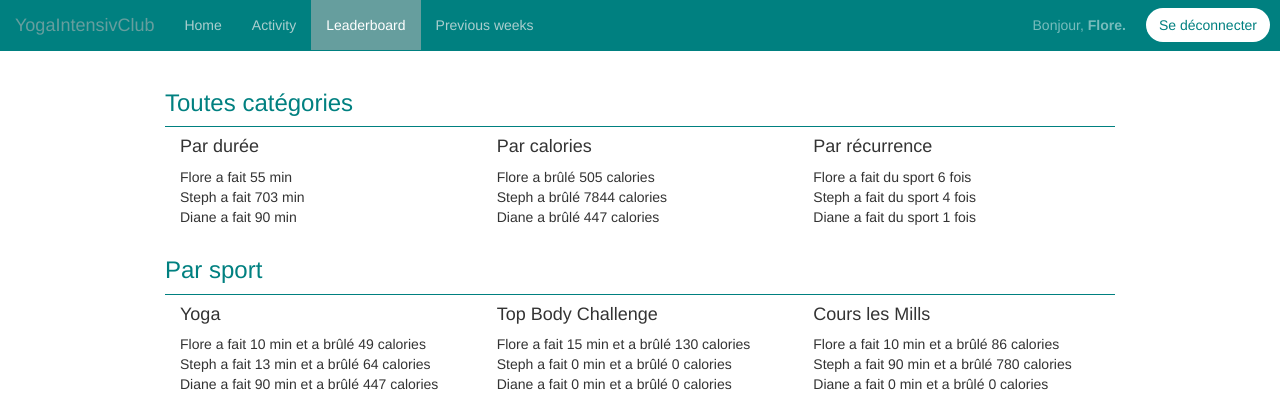
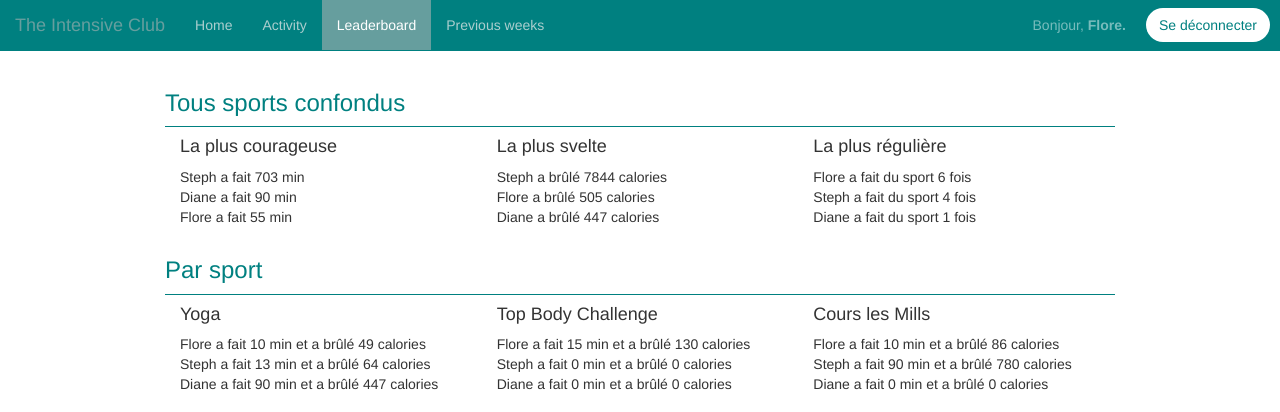
Before and after one commit to floredelasteyrie/yogaintensivclub, a Django app: page /leaderboard/ in a window 1280 px wide. Shown: the top 412 px of the page. Run offline with Django 3.2, Linux system fonts and the light colour scheme; a user stored in the database is signed in; data comes from the database, SQL or seed files in the repository; both versions use the stored data as it was after the commit; some libraries are stand-ins or nearby versions.

Commit message:
Changement titre Intensive Club Ajout date de l’exercice Tri des leaderboards

```diff
--- a/yoga/forms.py
+++ b/yoga/forms.py
@@ -1,5 +1,6 @@
 from django import forms
 from . models import *
+import datetime
 
 class ConnexionForm(forms.Form):
     username = forms.CharField(label="Nom d'utilisateur", max_length=30)
@@ -13,3 +14,4 @@ class ActivityForm(forms.Form):
               ("Jogging", "Jogging")]
     duree = forms.IntegerField()
     sport = forms.ChoiceField(choices=SPORTS)
+    date = forms.DateTimeField(initial=datetime.date.today)
--- a/yoga/models.py
+++ b/yoga/models.py
@@ -9,5 +9,5 @@ class Activity(models.Model):
               ("Jogging", "Jogging")]
     sport = models.CharField(max_length=10, choices= SPORTS)
     durée = models.IntegerField()
-    date = models.DateTimeField(auto_now_add=True, auto_now=False)
+    date = models.DateTimeField(auto_now_add=False, auto_now=False)
     user = models.ForeignKey(User, null = True)
--- a/yoga/templates/base.html
+++ b/yoga/templates/base.html
@@ -6,7 +6,7 @@
 		<meta http-equiv="X-UA-Compatible" content="IE=edge">
 		<meta name="viewport" content="width=device-width, initial-scale=1">
 
-		<title>{% block title %}YogaIntensivClub{% endblock %}</title>
+		<title>{% block title %}The Intensive Club{% endblock %}</title>
 
 		<link href="{% static 'css/bootstrap.min.css' %}" rel="stylesheet">
 		<link href="{% static 'css/yoga.css' %}" rel="stylesheet">
@@ -17,6 +17,7 @@
 		  <script src="https://oss.maxcdn.com/html5shiv/3.7.3/html5shiv.min.js"></script>
 		  <script src="https://oss.maxcdn.com/respond/1.4.2/respond.min.js"></script>
 		<![endif]-->
+
 	</head>
 
 	<body>
@@ -30,7 +31,7 @@
                         <span class="icon-bar" style="background-color: white;"></span>
                         <span class="icon-bar" style="background-color: white;"></span>
                     </button>
-                  <a class="navbar-brand" href="/">YogaIntensivClub</a>
+                  <a class="navbar-brand" href="/">The Intensive Club</a>
                 </div>
                 <div id="navbar" class="collapse navbar-collapse">
                     <ul class="nav navbar-nav col-md-6">
--- a/yoga/templates/leaderboard.html
+++ b/yoga/templates/leaderboard.html
@@ -13,25 +13,25 @@
 
 <div class="col-md-offset-1 col-md-10">
     <div class="row">
-    <h3 style="color: teal;">Toutes catégories</h3>
+    <h3 style="color: teal;">Tous sports confondus</h3>
     <div style="border-bottom: 1px solid teal"></div>
         <div class="col-sm-4">
-            <h4>Par durée</h4>
+            <h4>La plus courageuse</h4>
                 <p>
-                {%  for tab in tableau6 %}
+                {%  for tab in tableau6|dictsortreversed:"temps" %}
                     {{ tab.utilisateur.first_name }} a fait {{ tab.temps }} min </br>
                 {% endfor %}
                 </p>
         </div>
         <div class="col-sm-4">
-            <h4>Par calories</h4>
-                {%  for tab in tab_calories %}
+            <h4>La plus svelte</h4>
+                {%  for tab in tab_calories|dictsortreversed:"calories" %}
                     {{ tab.utilisateur.first_name }} a brûlé {{ tab.calories }} calories </br>
                 {% endfor %}
         </div>
         <div class="col-sm-4">
-            <h4>Par récurrence</h4>
-                {%  for tab in tableau6 %}
+            <h4>La plus régulière</h4>
+                {%  for tab in tableau6|dictsortreversed:"fois" %}
                     {{ tab.utilisateur.first_name }} a fait du sport {{ tab.fois }} fois </br>
                 {% endfor %}
         </div>
--- a/yoga/templates/liens.html
+++ b/yoga/templates/liens.html
@@ -6,7 +6,7 @@
 		<meta http-equiv="X-UA-Compatible" content="IE=edge">
 		<meta name="viewport" content="width=device-width, initial-scale=1">
 
-		<title>{% block title %}YogaIntensivClub{% endblock %}</title>
+		<title>{% block title %}The Intensive Club{% endblock %}</title>
 
 		<link href="{% static 'css/bootstrap.min.css' %}" rel="stylesheet">
 		<link href="{% static 'css/yoga.css' %}" rel="stylesheet">
@@ -30,7 +30,7 @@
                         <span class="icon-bar" style="background-color: white;"></span>
                         <span class="icon-bar" style="background-color: white;"></span>
                     </button>
-                  <a class="navbar-brand" href="/">YogaIntensivClub</a>
+                  <a class="navbar-brand" href="/">The Intensive Club</a>
                 </div>
                 <div id="navbar" class="collapse navbar-collapse">
                     <ul class="nav navbar-nav col-md-6">
--- a/yoga/urls.py
+++ b/yoga/urls.py
@@ -1,15 +1,20 @@
+#from django.conf import settings
 from django.conf.urls import include, url
 from django.contrib import admin
 from . import views
 
+#if settings.DEBUG:
+#  import debug_toolbar
+
 urlpatterns = [
     url(r'^admin/', include(admin.site.urls)),
     url(r'^$', views.home, name = "home"),
-    url(r'^logout/$', views.deconnexion, name="logout"),
+    url(r'^logout/$', views.deconnexion),
     url(r'^login/$', views.connexion, name="connexion"),
-    url(r'^activity/$', views.activity, name = "activity"),
-    url(r'^suppr_activity/(?P<id>\d+)/$', views.suppr_activity),
+    url(r'^activity/$', views.activity),
+    url(r'^suppr_activity/(?P<ide>\d+)/$', views.suppr_activity),
     url(r'^leaderboard/$', views.leaderboard, name = "leaderboard"),
     url(r'^previousweeks/$', views.previousweeks, name = "personalhistory"),
     url(r'^liens_utiles/$', views.liens, name="liens"),
+               #url(r'^__debug__/', include(debug_toolbar.urls)),
 ]
```
Also changed, not shown: yoga/templates/index.html (+11 -8 lines), yoga/views.py (+7 -2 lines), yoga_app/settings.py (+9 -0 lines), db.sqlite3, yoga/migrations/0007_auto_20170427_0707.py (added).
